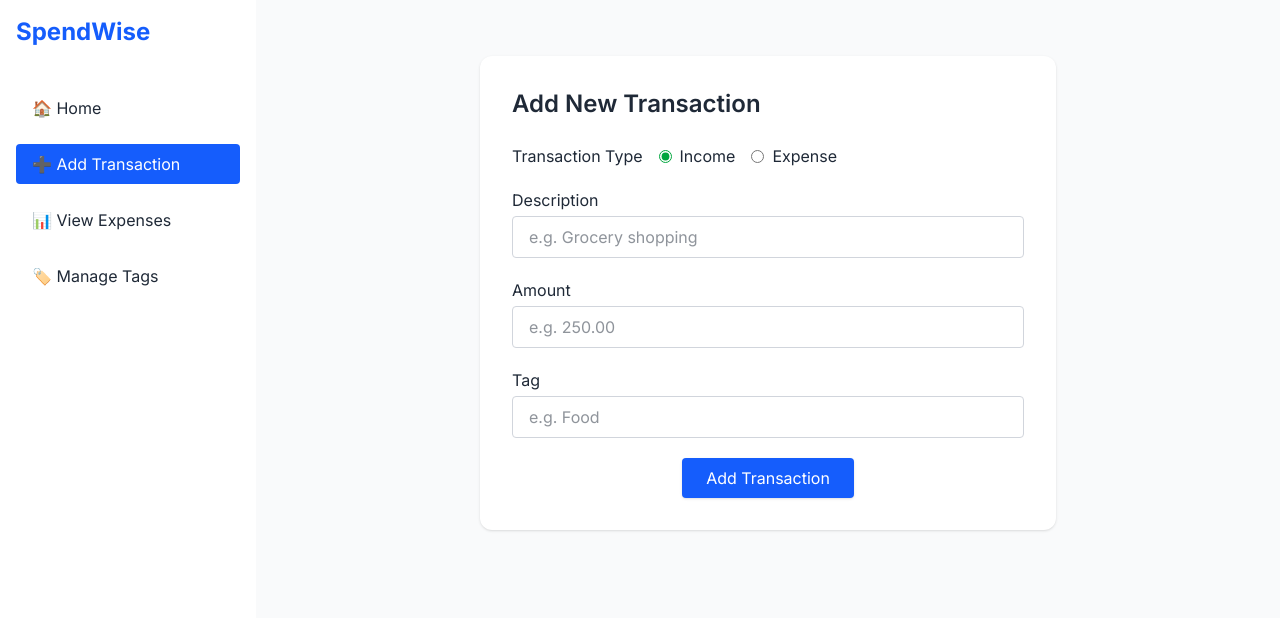
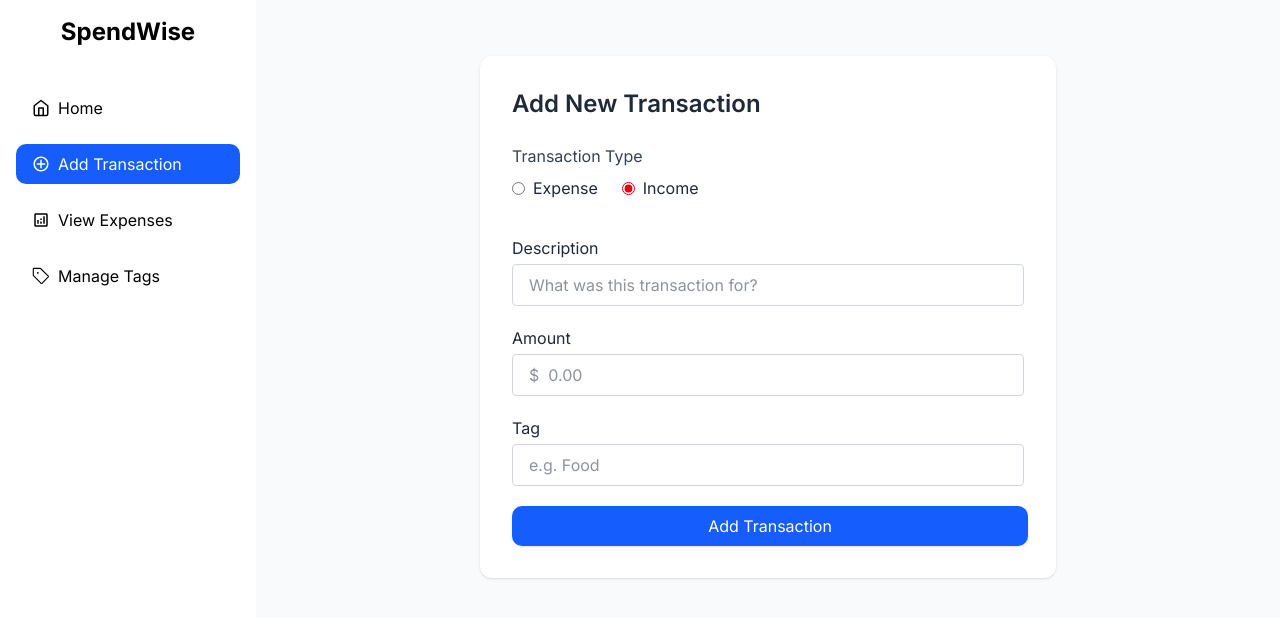
Before and after one commit to Malka01/Expenses-traker, a React (Vite) app in the folder frontend/: page /add in a window 1280 px wide. Shown: the top 618 px of the page. Built offline with nearby package versions, Linux system fonts and the light colour scheme.

Commit message:
button updated

```diff
--- a/frontend/src/App.jsx
+++ b/frontend/src/App.jsx
@@ -4,6 +4,10 @@ import Home from './pages/Home';
 import AddTransaction from './pages/AddTransaction';
 import Transactions from './pages/Transactions';
 import ManageTags from './pages/ManageTags';
+import {CgAdd} from "react-icons/cg";
+import { FiHome } from "react-icons/fi";
+import { MdOutlineAnalytics } from "react-icons/md";
+import { GoTag } from "react-icons/go";
 
 function App() {
   const [showTagsPanel, setShowTagsPanel] = useState(false);
@@ -12,44 +16,45 @@ function App() {
     <Router>
       <div className="flex h-screen">
         {/* Sidebar */}
-        <div className="w-64 bg-white shadow p-4 flex flex-col gap-4">
-          <h1 className="text-2xl font-bold text-blue-600 mb-6">SpendWise</h1>
+        <div className="w-64 text-black bg-white shadow p-4 flex flex-col gap-4">
+          <h1 className="text-2xl flex justify-center font-bold text-black-600 mb-6">SpendWise</h1>
           <NavLink
             to="/"
             className={({ isActive }) =>
-              `flex items-center gap-2 px-4 py-2 rounded ${
-                isActive ? 'bg-blue-600 text-white' : 'hover:bg-gray-100'
+              `flex items-center gap-2 px-4 py-2 rounded ${isActive ? 'bg-blue-600 rounded-[10px] text-white' : 'hover:bg-gray-100'
               }`
             }
           >
-            🏠 Home
+            <FiHome className="text-lg" />
+            <span>Home</span>
           </NavLink>
           <NavLink
             to="/add"
             className={({ isActive }) =>
-              `flex items-center gap-2 px-4 py-2 rounded ${
-                isActive ? 'bg-blue-600 text-white' : 'hover:bg-gray-100'
+              `flex items-center gap-2 px-4 py-2 rounded ${isActive ? 'bg-blue-600 rounded-[10px] text-white' : 'hover:bg-gray-100'
               }`
             }
           >
+            <CgAdd className="text-lg" />
+            <span>Add Transaction</span>
+          </NavLink>
 
-            ➕ Add Transaction
-          </NavLink>
           <NavLink
             to="/transactions"
             className={({ isActive }) =>
-              `flex items-center gap-2 px-4 py-2 rounded ${
-                isActive ? 'bg-blue-600 text-white' : 'hover:bg-gray-100'
+              `flex items-center gap-2 px-4 py-2 rounded ${isActive ? 'bg-blue-600 rounded-[10px] text-white' : 'hover:bg-gray-100'
               }`
             }
           >
-            📊 View Expenses
+            <MdOutlineAnalytics className="text-lg"/>
+            <span>View Expenses</span>
           </NavLink>
           <button
             onClick={() => setShowTagsPanel(true)}
-            className="flex items-center gap-2 px-4 py-2 rounded hover:bg-gray-100 text-left"
+            className="flex items-center text-black gap-2 px-4 py-2 rounded hover:bg-gray-100 text-left"
           >
-            🏷️ Manage Tags
+            <GoTag className="text-lg"/>
+            <span>Manage Tags</span>
           </button>
         </div>
 
--- a/frontend/src/pages/AddTransaction.jsx
+++ b/frontend/src/pages/AddTransaction.jsx
@@ -59,28 +59,33 @@ const AddTransaction = () => {
           <form onSubmit={handleSubmit} className="space-y-5">
 
             {/* Transaction Type */}
-        <div className="flex items-center gap-4">
-          <label className="font-medium">Transaction Type</label>
+            <div className="flex flex-col items-start gap-2">
+              <div className="mb-4">
+                <label className="block font-medium text-gray-700 mb-2">Transaction Type</label>
+                <div className="flex gap-6">
+                <label className="flex items-center gap-2">
+                    <input
+                      type="radio"
+                      value="expense"
+                      checked={type === 'expense'}
+                      onChange={() => setType('expense')}
+                      className="accent-blue-600"
+                    />
+                    Expense
+                  </label>
                   <label className="flex items-center gap-2">
                     <input
                       type="radio"
                       value="income"
                       checked={type === 'income'}
                       onChange={() => setType('income')}
-              className="accent-green-600"
+                      className="accent-red-600"
                     />
                     Income
                   </label>
-          <label className="flex items-center gap-2">
-            <input
-              type="radio"
-              value="expense"
-              checked={type === 'expense'}
-              onChange={() => setType('expense')}
-              className="accent-red-600"
-            />
-            Expense
-          </label>
+                </div>
+              </div>
+
             </div>
 
             {/* Description */}
@@ -88,7 +93,7 @@ const AddTransaction = () => {
               <label className="block font-medium mb-1">Description</label>
               <input
                 type="text"
-            placeholder="e.g. Grocery shopping"
+                placeholder="What was this transaction for?"
                 value={description}
                 onChange={(e) => setDescription(e.target.value)}
                 className="w-full border border-gray-300 rounded px-4 py-2 focus:outline-none focus:ring-2 focus:ring-blue-500"
@@ -100,7 +105,7 @@ const AddTransaction = () => {
               <label className="block font-medium mb-1">Amount</label>
               <input
                 type="number"
-            placeholder="e.g. 250.00"
+                placeholder="$  0.00"
                 value={amount}
                 onChange={(e) => setAmount(e.target.value)}
                 className="w-full border border-gray-300 rounded px-4 py-2 focus:outline-none focus:ring-2 focus:ring-blue-500"
@@ -123,7 +128,7 @@ const AddTransaction = () => {
             <div className="text-center">
               <button
                 type="submit"
-            className="bg-blue-600 hover:bg-blue-700 text-white px-6 py-2 rounded shadow"
+                className="bg-blue-600 w-129 h-10 px-6 py-3 rounded-[10px] justify-between flex items-center  justify-center space-x-2 hover:bg-blue-700 text-white px-6 py-2 rounded shadow"
               >
                 Add Transaction
               </button>
```
Lines whose indentation alone changed are shown as unchanged.
